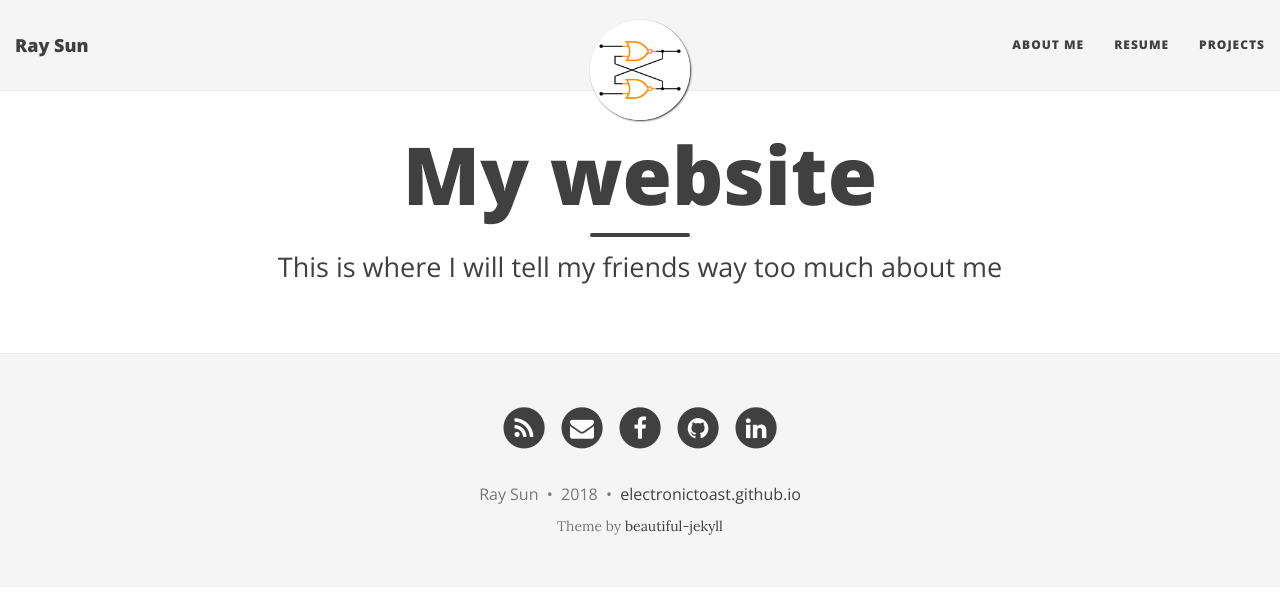
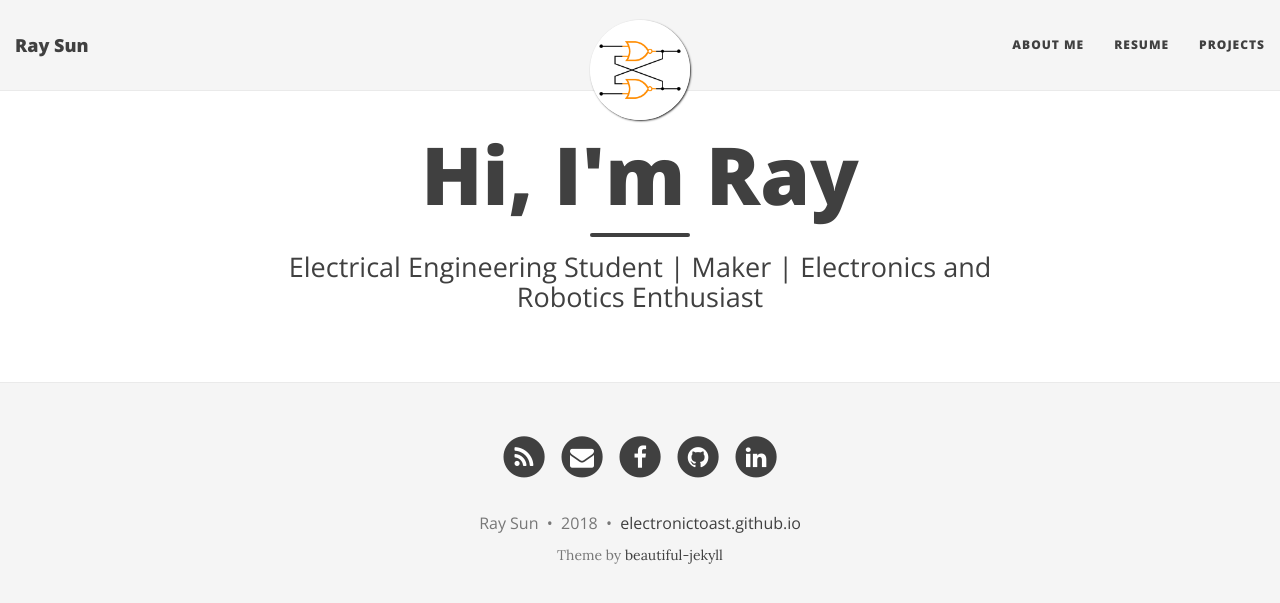
Before and after one commit to ElectronicToast/electronictoast.github.io, a Jekyll site: the page built from index.html, in a window 1280 px wide. Shown: the top 603 px of the page. Built offline with Jekyll 4.4.1, drawn with Linux system fonts in a browser that asks for light colours; nearby versions of some CDN libraries; the list of posts is cut into pages by our own code.

Commit message:
Edit index page title

```diff
--- a/index.html
+++ b/index.html
@@ -1,7 +1,7 @@
 ---
 layout: page
-title: My website
-subtitle: This is where I will tell my friends way too much about me
+title: Hi, I'm Ray
+subtitle: Electrical Engineering Student | Maker | Electronics and Robotics Enthusiast
 use-site-title: true
 ---
 
```
